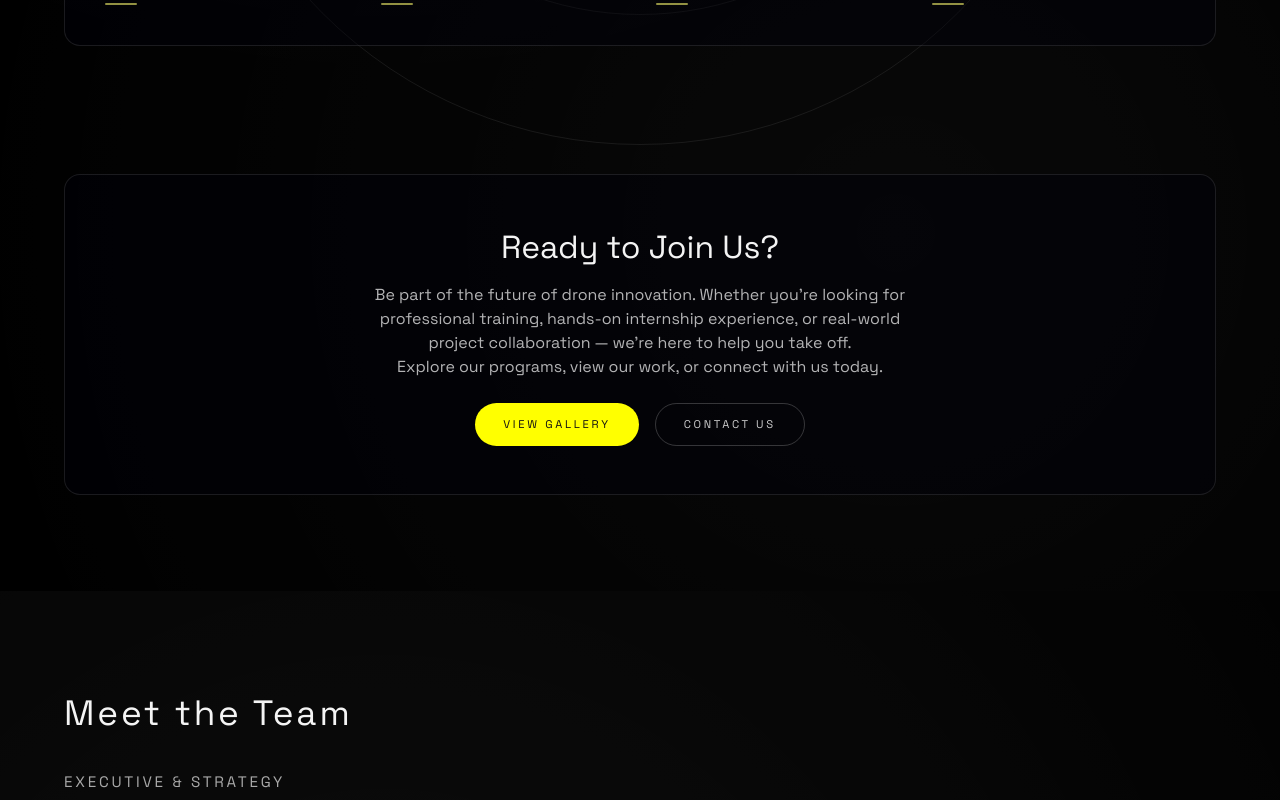
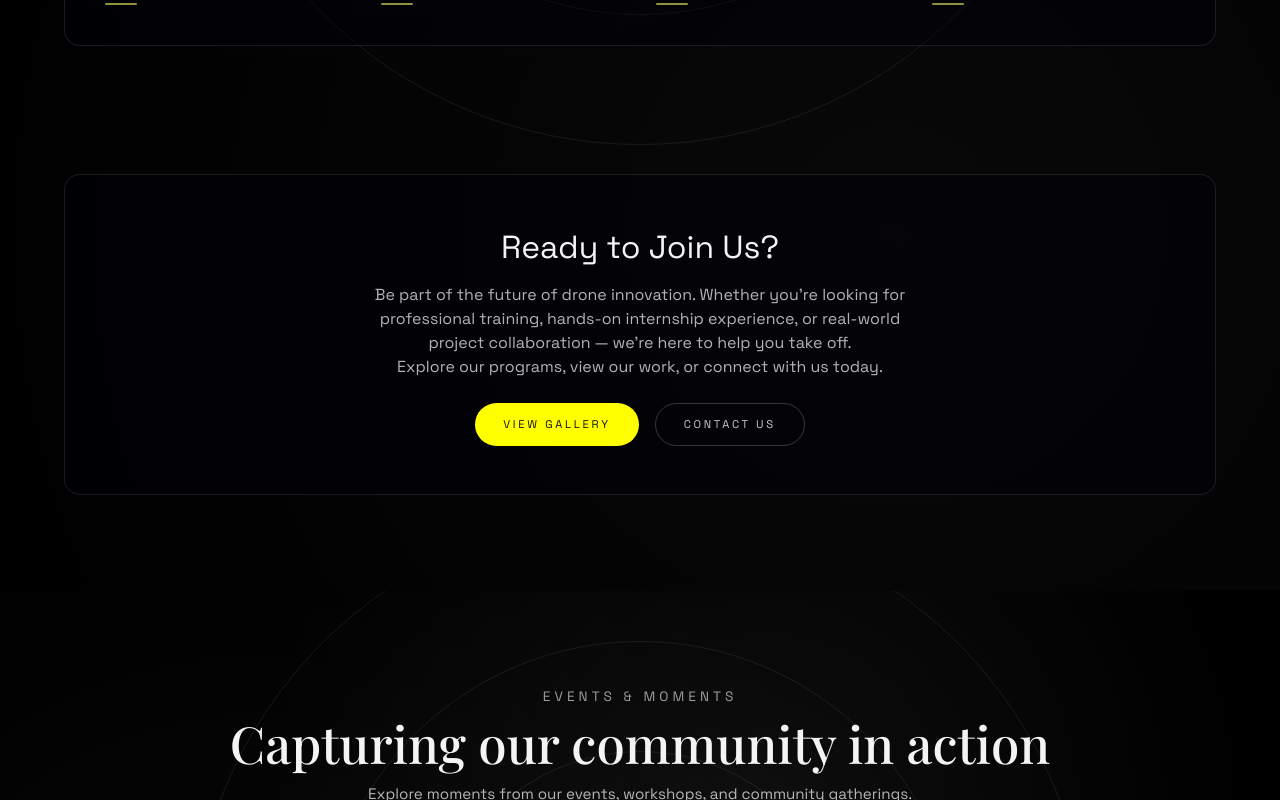
Before and after one commit to jsfl-24/Spinx, a Vue app: page / in a window 1280 px wide. Shown: the part 2000-2800 px from the top of the page. Built offline with nearby package versions, Linux system fonts and the light colour scheme.

Commit message:
team section hidden

```diff
--- a/src/App.vue
+++ b/src/App.vue
@@ -11,7 +11,7 @@ import FloatingContactButton from "./components/FloatingContactButton.vue";
 <template>
   <Hero />
   <About />
-  <Team />
+
   <Gallery />
   <Contact />
   <Footer />
```
